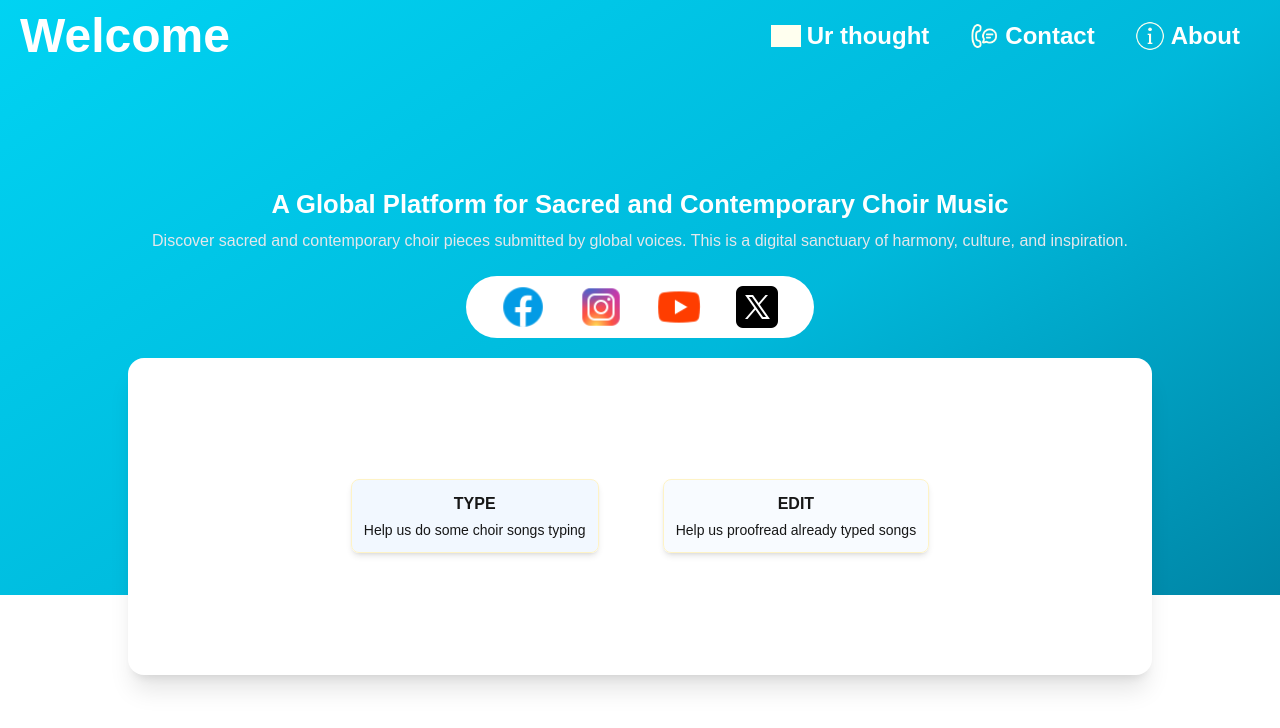
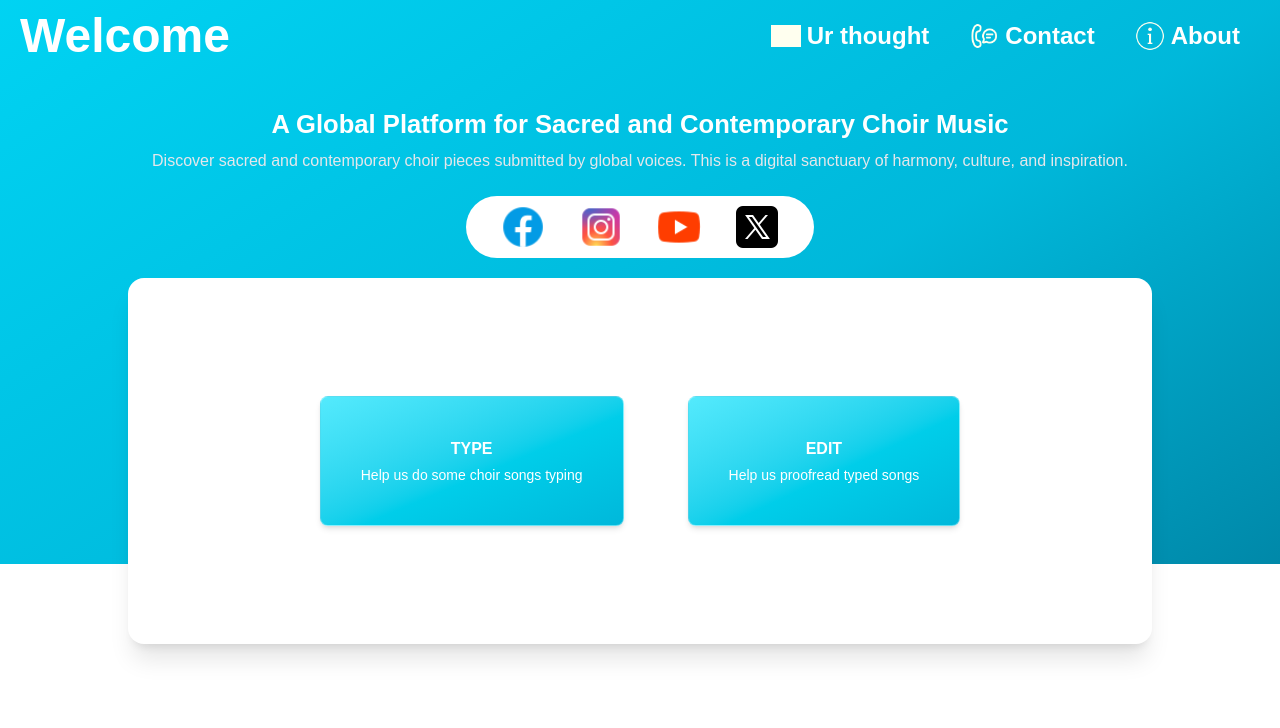
Before and after one commit to festdivinely/choir_song_project_typing, a Next.js app: page / in a window 1280 px wide. Shown: the top 728 px of the page. Built offline with nearby package versions, Linux system fonts and the light colour scheme; grey boxes are pictures that could not be loaded.

Commit message:
twenty first commit

```diff
--- a/components/context.tsx
+++ b/components/context.tsx
@@ -2,7 +2,7 @@ import React from 'react';
 
 const Context = () => {
   return (
-    <section className="relative text-white flex items-center justify-center px-4 py-3 w-full mt-[15vh]">
+    <section className="relative text-white flex items-center justify-center px-4 py-3 w-full mt-[5vh]">
       <div className="relative z-10 text-center max-w-10xl w-full">
         {/* Title */}
         <div className="font-bold leading-none whitespace-nowrap overflow-hidden text-ellipsis">
--- a/components/pictureBox.tsx
+++ b/components/pictureBox.tsx
@@ -5,7 +5,7 @@ function PictureBox() {
   return (
     <>
       {/* Card-like box with shadow and slight overlap */}
-      <section className="relative flex items-center justify-center w-full h-[80%] px-[10%] pt-[1.5%] -mb-[80px]">
+      <section className="relative flex items-center justify-center min-w-fit w-full h-[80%] px-[10%] pt-[1.5%] -mb-[80px]">
         <div className="relative z-10 text-center max-w-10xl w-full h-full flex items-center justify-center bg-white rounded-2xl shadow-xl">
           <TypeAndEditBtn />
         </div>
--- a/components/typeAndEditBtn.tsx
+++ b/components/typeAndEditBtn.tsx
@@ -9,21 +9,21 @@ function TypeAndEditBtn() {
     <section className="flex justify-center items-center gap-x-4 sm:gap-x-10 md:gap-x-16 my-4">
       <div
         onClick={() => router.push("/type")}
-        className="bg-blue-200/20 backdrop-blur-md shadow-md cursor-pointer flex flex-col border border-amber-100 rounded-lg p-3 gap-1 text-center max-w-[140px] sm:max-w-xs transition-transform hover:scale-105"
+        className="bg-gradient-to-br from-cyan-300 to-cyan-500 shadow-md cursor-pointer flex flex-col border border-white/30 rounded-lg p-10 gap-1 text-center max-w-[140px] sm:max-w-xs transition-transform hover:scale-105 text-white"
       >
         <h1 className="text-base font-semibold">TYPE</h1>
-        <h4 className="text-xs sm:text-sm overflow-hidden text-ellipsis" style={{ display: "-webkit-box", WebkitLineClamp: 2, WebkitBoxOrient: "vertical" }}>
+        <h4 className="text-xs sm:text-sm whitespace-nowrap overflow-hidden text-ellipsis">
           Help us do some choir songs typing
         </h4>
       </div>
 
       <div
         onClick={() => router.push("/edit")}
-        className="bg-blue-100/20 backdrop-blur-md shadow-md cursor-pointer flex flex-col border border-amber-100 rounded-lg p-3 gap-1 text-center max-w-[140px] sm:max-w-xs transition-transform hover:scale-105"
+        className="bg-gradient-to-br from-cyan-300 to-cyan-500 shadow-md cursor-pointer flex flex-col border border-white/30 rounded-lg p-10 gap-1 text-center max-w-[140px] sm:max-w-xs transition-transform hover:scale-105 text-white"
       >
         <h1 className="text-base font-semibold">EDIT</h1>
-        <h4 className="text-xs sm:text-sm overflow-hidden text-ellipsis" style={{ display: "-webkit-box", WebkitLineClamp: 2, WebkitBoxOrient: "vertical" }}>
-          Help us proofread <span className="hidden sm:inline">already </span>typed songs
+        <h4 className="text-xs sm:text-sm whitespace-nowrap overflow-hidden text-ellipsis">
+          Help us proofread typed songs
         </h4>
       </div>
     </section>
```
